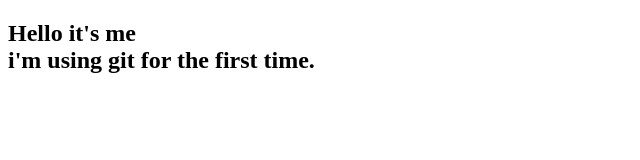
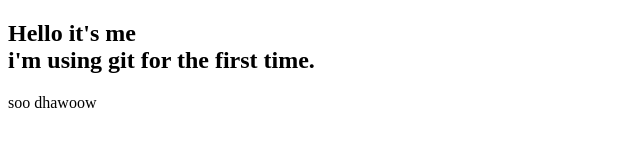
Before and after one commit to Engmaryam20/Test, a plain HTML site: page index.html in a window 1280 px wide. Shown: the full height of the page, 0-640 px from the left. Drawn offline with Linux system fonts and the light colour scheme.

Commit message:
initial commit

```diff
--- a/index.html
+++ b/index.html
@@ -7,5 +7,6 @@
 </head>
 <body>
   <h2>Hello it's me <br> i'm using git for the first time.</h2>
+  <p>soo dhawoow</p>
 </body>
 </html>
```
